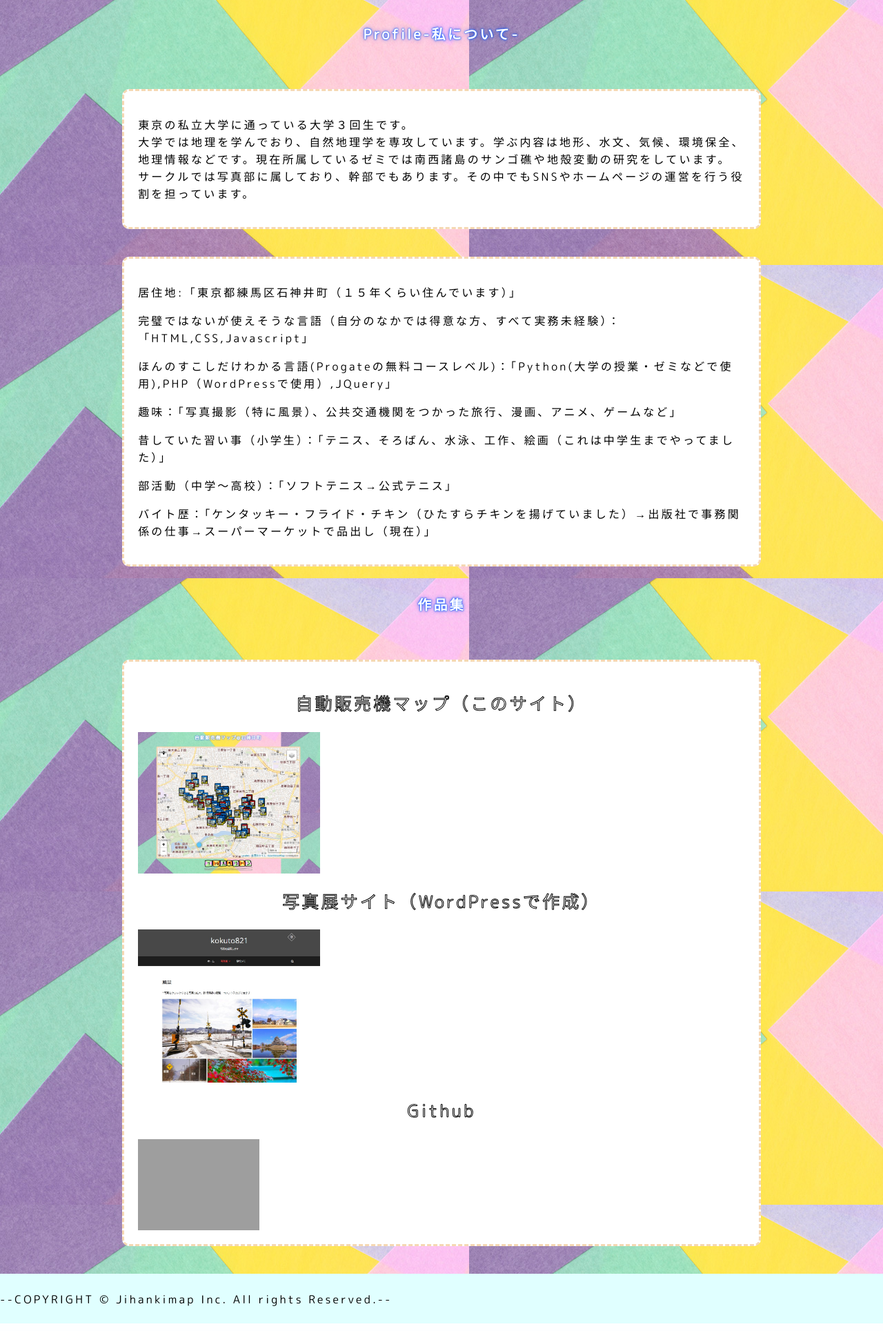
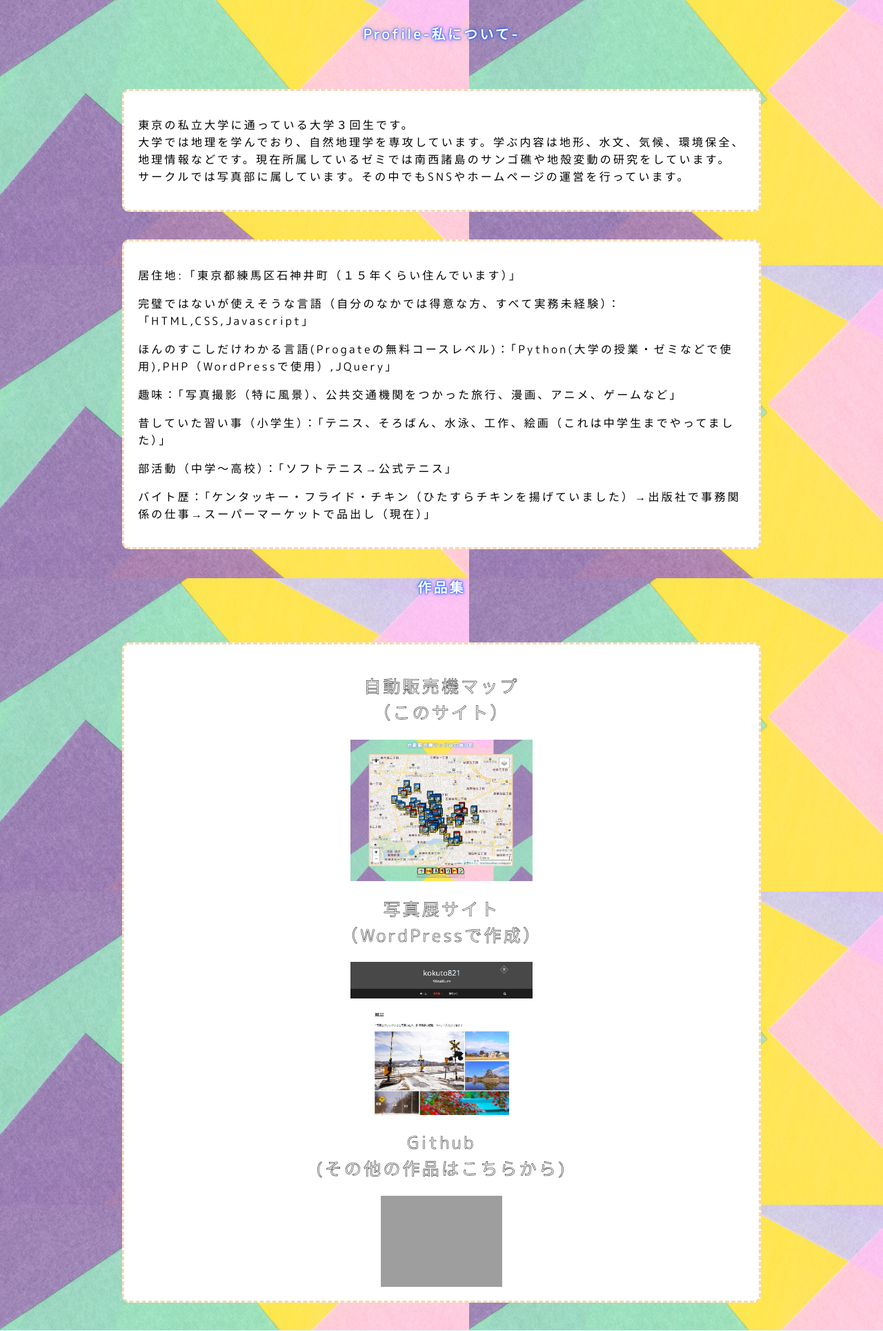
Before and after one commit to kokuto821/jihankimap.io, a PHP site: page /myprof.html in a window 1280 px wide. Shown: the part 70-1999 px from the top of the page at 69% size. Run offline with PHP 8.4, Linux system fonts and the light colour scheme; grey boxes are pictures that could not be loaded.

Commit message:
( 一一)

```diff
--- a/Jihankimap.html
+++ b/Jihankimap.html
@@ -169,6 +169,9 @@ function init() {
       //オープンストリートマップのタイル
       var osm = L.tileLayer('http://tile.openstreetmap.jp/{z}/{x}/{y}.png',
         {  attribution: "<a href='http://osm.org/copyright' target='_blank'>OpenStreetMap</a> contributors" });
+      //googlemapのタイル
+      var gmap = L.tileLayer('https://mt1.google.com/vt/lyrs=r&x={x}&y={y}&z={z}',
+        {attribution: "<a href='https://developers.google.com/maps/documentation' target='_blank'>Google Map</a>"});
       //地理院地図の標準地図タイル
       var gsi =L.tileLayer('https://cyberjapandata.gsi.go.jp/xyz/std/{z}/{x}/{y}.png',
         {attribution: "<a href='https://maps.gsi.go.jp/development/ichiran.html' target='_blank'>地理院タイル</a>"});
@@ -180,6 +183,7 @@ function init() {
       //baseMapsオブジェクトのプロパティにタイルを設定
       var baseMaps = {
         "オープンストリートマップ"  : osm,
+        "Google マップ": gmap,
         "航空写真" : gsikouku,
         "地理院地図" : gsi,
         "淡色地図" : gsipale
--- a/css/styles.css
+++ b/css/styles.css
@@ -62,9 +62,7 @@ h2 {
    -webkit-text-stroke: 1px rgb(0, 0, 0);
 
 }
-p{
-   font-family: "M PLUS Rounded 1c";
-}
+
 img{
    vertical-align:bottom;
 }
@@ -106,7 +104,7 @@ img{
 
 .usiro{
    margin-top:40px;margin-bottom:40px;margin-left:4.8%;margin-right: 4.8%;padding:20px;border-style:dashed;border-color: rgb(245, 216, 179);
-background-color:#fff;border-radius: 10px;/*角の丸み*/
+background-color:#fff;border-radius: 10px;/*角の丸み*/text-align: center;
 }
 
 /* id */
@@ -141,6 +139,8 @@ margin-left: 25px;
    h2{
       margin-left: 10%;
       margin-right: 10%;
+      text-align: center;
+      -webkit-text-stroke: 0.05vw rgba(0, 0, 0, 0.795);
    }
 
 #footer02 .logo {
@@ -233,11 +233,14 @@ margin-left: 25px;
 .main-visual {
    padding: 0 4%;
 }
-h2 {
-
+p{
+   font-family: "M PLUS Rounded 1c";
+   text-align:left;
+}
+/* h2 {
    line-height: 1.6;
    text-align: center;
-}
+} */
 }
 
 @media screen and (max-width: 680px) {
@@ -351,8 +354,14 @@ h2 {
    padding: 0 4%;
 }
 h2 {
-
+   font-size: 3.5vw;
    line-height: 1.6;
    text-align: center;
+   -webkit-text-stroke: 0.05vw rgba(0, 0, 0, 0.795);
+}
+p{
+   font-family: "M PLUS Rounded 1c";
+   font-size:2.3vw;
+   text-align:left;
 }
 }
--- a/myprof.html
+++ b/myprof.html
@@ -61,7 +61,7 @@ hum.on('click', function(){
 
 <h1 style = "text-align: center; padding-bottom: 25px;color:#ffffff;">Profile-私について-</h1>
 <div class="usiro"><p>東京の私立大学に通っている大学３回生です。<br>大学では地理を学んでおり、自然地理学を専攻しています。学ぶ内容は地形、水文、気候、環境保全、地理情報などです。現在所属しているゼミでは南西諸島のサンゴ礁や地殻変動の研究をしています。
-サークルでは写真部に属しており、幹部でもあります。その中でもSNSやホームページの運営を行う役割を担っています。</p></div>
+サークルでは写真部に属しています。その中でもSNSやホームページの運営を行っています。</p></div>
 <div class="usiro">
     <p>居住地:「東京都練馬区石神井町（１５年くらい住んでいます）」</p>
     <p>完璧ではないが使えそうな言語（自分のなかでは得意な方、すべて実務未経験）：「HTML,CSS,Javascript」</p>
@@ -74,12 +74,12 @@ hum.on('click', function(){
 </div>
 <h1 style = "text-align: center; padding-bottom: 25px;color:#ffffff;">作品集</h1>
 <div class="usiro">
-<h2>自動販売機マップ（このサイト）</h2>
+<h2>自動販売機マップ<br>（このサイト）</h2>
 <a href="https://kokuto821.github.io/jihankimap.io/" style="text-align:center;"><img src="img/jihankimap-link.jpeg" alt="" width="30%" height="30%" ></a>
 <br>
-<h2>写真展サイト（WordPressで作成）</h2>
+<h2>写真展サイト<br>（WordPressで作成）</h2>
 <a href="https://kokutophoto.com/" style="text-align:center;"><img src="img/kokutophoto.jpeg" alt="" width="30%" height="30%" ></a>
-<h2>Github</h2>
+<h2>Github<br>(その他の作品はこちらから)</h2>
 <a href="https://github.com/kokuto821/" style="text-align:center;"><img src="https://cdn-icons-png.flaticon.com/512/733/733609.png" alt="" width="20%" height="20%"></a>
 <!-- <br><a href="https://github.com/kokuto821/" style= "color:#42e2f7;text-align:center;">リンクはこちら</a> -->
 </div>
```
Also changed, not shown: index.html (+5 -5 lines).
